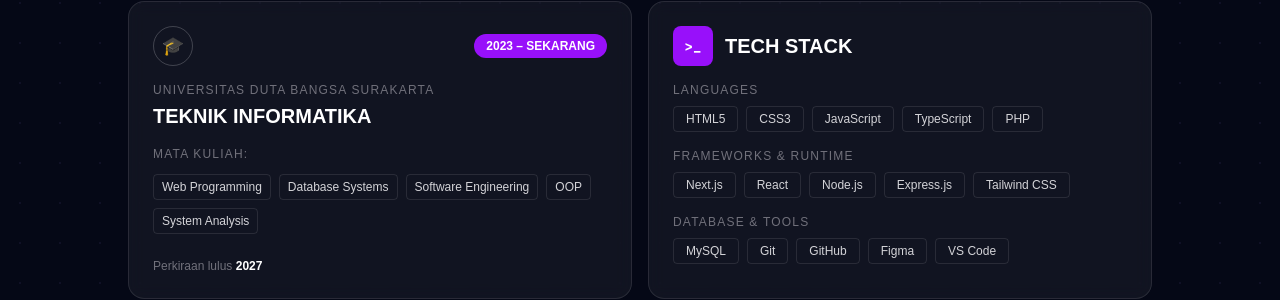
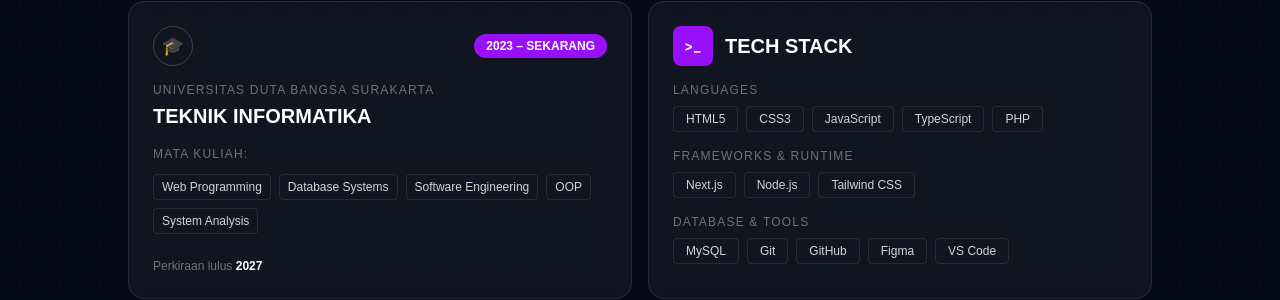
Before and after one commit to nathanstya/portfolio-natan, a Next.js app: page / in a window 1280 px wide. Shown: the part 1497-1797 px from the top of the page. Built offline with nearby package versions, Linux system fonts and the light colour scheme.

Commit message:
remove React and Express.js from tech stack

```diff
--- a/app/page.tsx
+++ b/app/page.tsx
@@ -251,7 +251,7 @@
                 <div className="space-y-4">
                   {[
                     { label: "Languages", items: ["HTML5", "CSS3", "JavaScript", "TypeScript", "PHP"] },
-                    { label: "Frameworks & Runtime", items: ["Next.js", "React", "Node.js", "Express.js", "Tailwind CSS"] },
+                    { label: "Frameworks & Runtime", items: ["Next.js", "Node.js", "Tailwind CSS"] },
                     { label: "Database & Tools", items: ["MySQL", "Git", "GitHub", "Figma", "VS Code"] },
                   ].map(({ label, items }) => (
                     <div key={label}>
```
